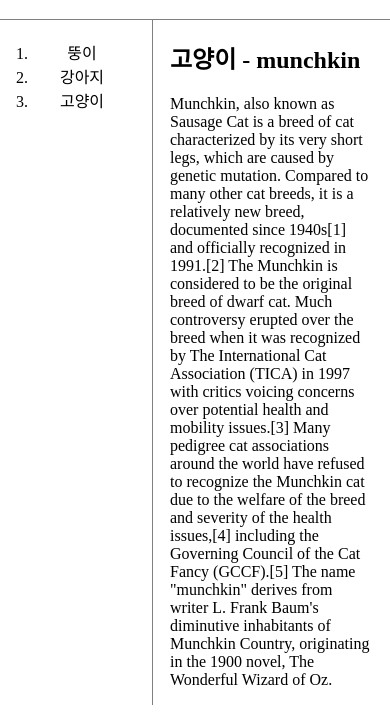
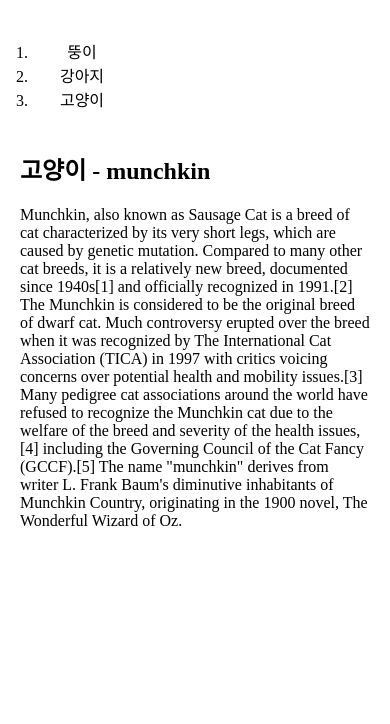
Before and after one commit to mangs2e/algorithm-study, a plain HTML site: page 3.html in a window 390 px wide. Shown: the part 112-836 px from the top of the page. Drawn offline with Linux system fonts and the light colour scheme.

Commit message:
Add files via upload

```diff
--- a/3.html
+++ b/3.html
@@ -30,12 +30,23 @@
             display:grid;
             grid-template-columns: 150px 1fr;
         }
+        #cat {
+            padding-left:20px;
+            padding-right:20px;
+        }
         #grid ol {
             padding-left:32px;
         }
-        #grid #cat {
-            padding-left:20px;
-            padding-right:20px;
+        @media(max-width:700px) {
+            #grid {
+            display:block;
+            }
+            ol {
+            border-right:none;
+            }
+            h1 {
+                border-bottom:none;
+            }
         }
     </style>
 </head>
```
Also changed, not shown: 1.html (+11 -0 lines), 2.html (+11 -0 lines).
